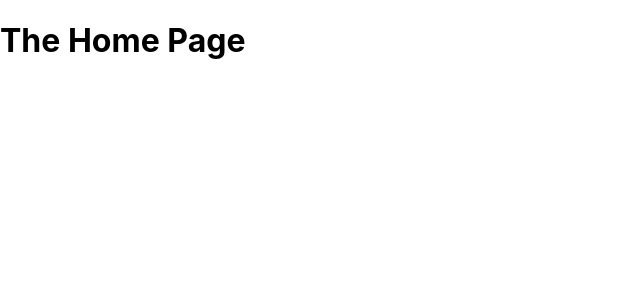
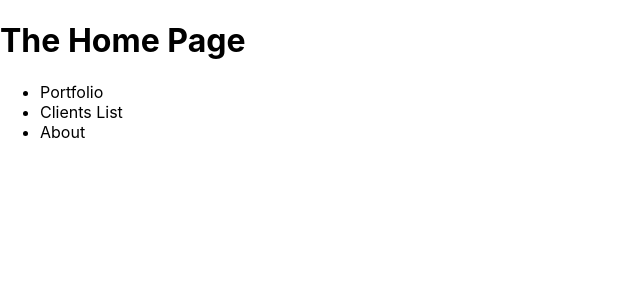
Before and after one commit to jaytula/nextjs-course, a Next.js app: page / in a window 1280 px wide. Shown: the top 300 px of the page, without its empty margins (0-640 px from the left). Built offline with nearby package versions, Linux system fonts and the light colour scheme.

Commit message:
Lesson 3.59: Navigating with the "Link" Component

```diff
--- a/pages/index.js
+++ b/pages/index.js
@@ -1,7 +1,20 @@
+import Link from "next/link";
+
 function HomePage() {
   return (
     <div>
       <h1>The Home Page</h1>
+      <ul>
+        <li>
+          <Link href="/portfolio">Portfolio</Link>
+        </li>
+        <li>
+          <Link replace href="/clients">Clients List</Link>
+        </li>
+        <li>
+          <Link href="/about">About</Link>
+        </li>
+      </ul>
     </div>
   );
 }
```
